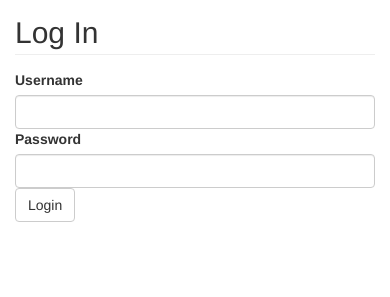
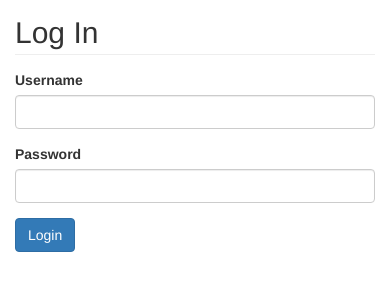
Before and after one commit to UKHackspaceFoundation/website, a Django app: page /login in a window 390 px wide. Shown: the part 54-351 px from the top of the page. Run offline with Django 3.2, Linux system fonts and the light colour scheme; some libraries are stand-ins or nearby versions.

Commit message:
Improve login form layout using bootstrap classes

```diff
--- a/main/templates/main/login.html
+++ b/main/templates/main/login.html
@@ -5,13 +5,26 @@
 {% block content %}
 <h2>Log In</h2>
 
-<form method="post">
+<form method="post" class="form-horizontal">
   {% csrf_token %}
-  <label>Username</label>
-  <input type="text" class="form-control" name="username">
-  <label>Password</label>
-  <input type="password" class="form-control"name="password">
+  <div class="form-group">
+    <label for="username" class="col-sm-2 control-label">Username</label>
+    <div class="col-sm-4">
+      <input type="text" class="form-control" name="username" id="username">
+    </div>
+  </div>
 
-  <button type="submit" class="btn btn-default">Login</button>
+  <div class="form-group">
+    <label for="password" class="col-md-2 control-label">Password</label>
+    <div class="col-sm-4">
+      <input type="password" class="form-control" name="password" id="password">
+    </div>
+  </div>
+
+  <div class="form-group">
+    <div class="col-sm-4 col-sm-offset-2">
+      <button type="submit" class="btn btn-primary">Login</button>
+    </div>
+  </div>
 </form>
 {% endblock %}
```
